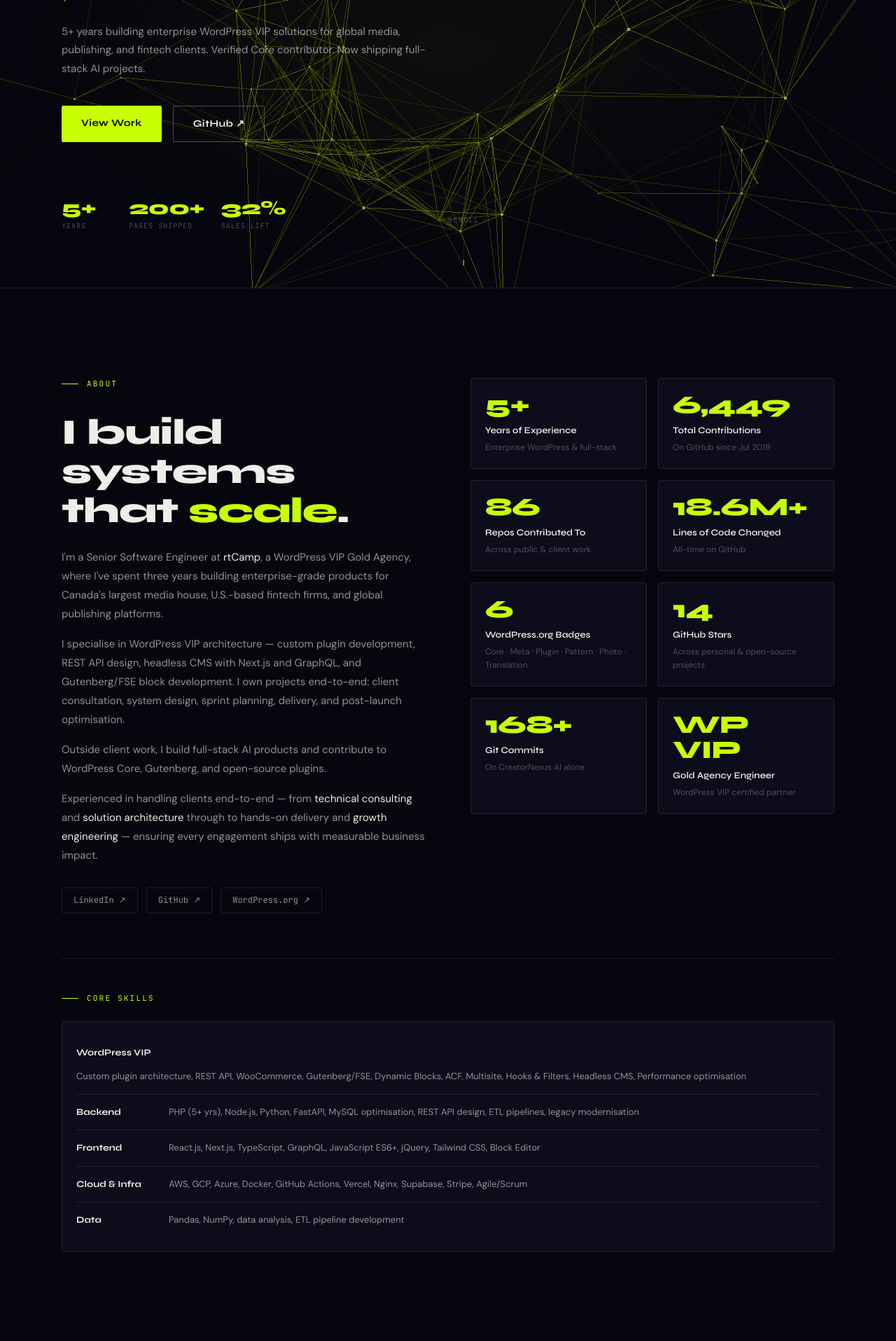
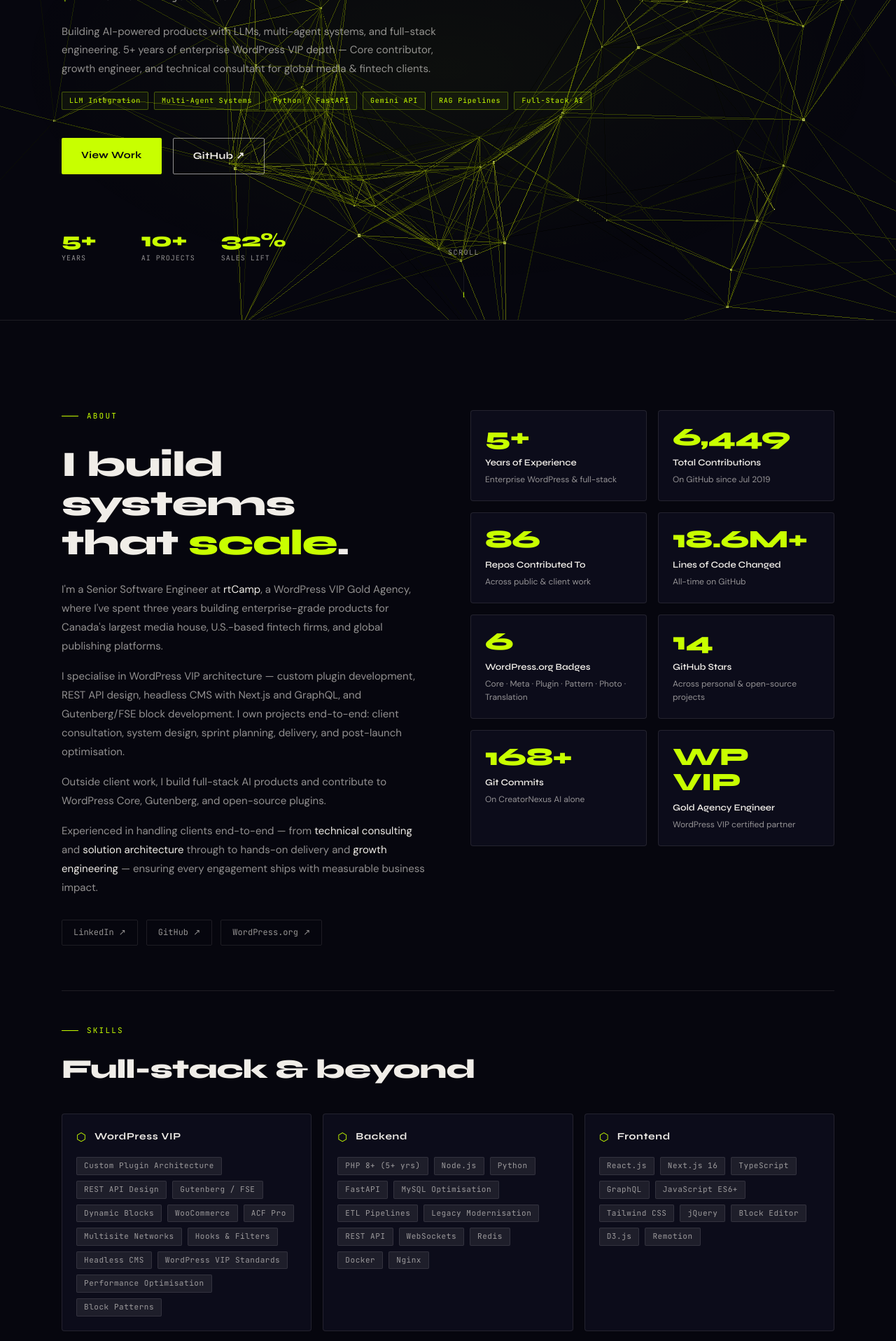
Before and after one commit to HILAYTRIVEDI/portfolio-hilay, a Next.js app: page / in a window 1280 px wide. Shown: the part 440-2356 px from the top of the page at 70% size. Built offline with nearby package versions, Linux system fonts and the light colour scheme.

Commit message:
feat: update components and styles for improved layout and content clarity

```diff
--- a/src/app/page.tsx
+++ b/src/app/page.tsx
@@ -2,7 +2,6 @@ import Navigation from "@/components/Navigation";
 import Hero from "@/components/Hero";
 import About from "@/components/About";
 import Experience from "@/components/Experience";
-import Skills from "@/components/Skills";
 import Projects from "@/components/Projects";
 import OpenSource from "@/components/OpenSource";
 import Contact from "@/components/Contact";
@@ -14,7 +13,6 @@ export default function Home() {
       <Hero />
       <About />
       <Experience />
-      <Skills />
       <Projects />
       <OpenSource />
       <Contact />
--- a/src/components/About.tsx
+++ b/src/components/About.tsx
@@ -155,7 +155,7 @@ export default function About() {
                   style={{ marginTop: "8px", fontSize: "13px", fontWeight: 600, color: "var(--white)" }}>
                   {s.label}
                 </div>
-                <div style={{ marginTop: "4px", fontSize: "12px", color: "var(--white-30)" }}>
+                <div style={{ marginTop: "4px", fontSize: "12px", color: "var(--white-60)" }}>
                   {s.detail}
                 </div>
               </div>
@@ -163,7 +163,7 @@ export default function About() {
           </div>
         </div>
 
-        {/* Core Skills — resume-style, full width */}
+        {/* Skills — Full-stack & beyond */}
         <div
           className="reveal"
           style={{
@@ -172,33 +172,68 @@ export default function About() {
             borderTop: "1px solid var(--border)",
           }}
         >
-          <div className="section-label" style={{ marginBottom: "24px" }}>Core Skills</div>
-          <div className="skill-group" style={{ display: "flex", flexDirection: "column", gap: "0" }}>
+          <div className="section-label" style={{ marginBottom: "16px" }}>Skills</div>
+          <h2
+            className="ht-font-display"
+            style={{
+              fontWeight: 800,
+              fontSize: "clamp(28px, 3vw, 40px)",
+              letterSpacing: "-0.02em",
+              color: "var(--white)",
+              marginBottom: "32px",
+            }}
+          >
+            Full-stack &amp; beyond
+          </h2>
+          <div
+            style={{
+              display: "grid",
+              gridTemplateColumns: "repeat(auto-fill, minmax(280px, 1fr))",
+              gap: "16px",
+            }}
+          >
             {[
-              { category: "WordPress VIP", skills: "Custom plugin architecture, REST API, WooCommerce, Gutenberg/FSE, Dynamic Blocks, ACF, Multisite, Hooks & Filters, Headless CMS, Performance optimisation" },
-              { category: "Backend", skills: "PHP (5+ yrs), Node.js, Python, FastAPI, MySQL optimisation, REST API design, ETL pipelines, legacy modernisation" },
-              { category: "Frontend", skills: "React.js, Next.js, TypeScript, GraphQL, JavaScript ES6+, jQuery, Tailwind CSS, Block Editor" },
-              { category: "Cloud & Infra", skills: "AWS, GCP, Azure, Docker, GitHub Actions, Vercel, Nginx, Supabase, Stripe, Agile/Scrum" },
-              { category: "Data", skills: "Pandas, NumPy, data analysis, ETL pipeline development" },
-            ].map((row, i, arr) => (
-              <div
-                key={row.category}
-                style={{
-                  display: "flex",
-                  alignItems: "baseline",
-                  gap: "12px",
-                  paddingTop: "14px",
-                  paddingBottom: "14px",
-                  borderBottom: i < arr.length - 1 ? "1px solid var(--border)" : "none",
-                  flexWrap: "wrap",
-                }}
-              >
-                <span className="ht-font-display" style={{ fontSize: "13px", fontWeight: 700, color: "var(--white)", flexShrink: 0, minWidth: "120px" }}>
-                  {row.category}
-                </span>
-                <span style={{ fontSize: "13px", color: "var(--white-60)", lineHeight: "1.7" }}>
-                  {row.skills}
-                </span>
+              {
+                category: "WordPress VIP",
+                skills: ["Custom Plugin Architecture", "REST API Design", "Gutenberg / FSE", "Dynamic Blocks", "WooCommerce", "ACF Pro", "Multisite Networks", "Hooks & Filters", "Headless CMS", "WordPress VIP Standards", "Performance Optimisation", "Block Patterns"],
+              },
+              {
+                category: "Backend",
+                skills: ["PHP 8+ (5+ yrs)", "Node.js", "Python", "FastAPI", "MySQL Optimisation", "ETL Pipelines", "Legacy Modernisation", "REST API", "WebSockets", "Redis", "Docker", "Nginx"],
+              },
+              {
+                category: "Frontend",
+                skills: ["React.js", "Next.js 16", "TypeScript", "GraphQL", "JavaScript ES6+", "Tailwind CSS", "jQuery", "Block Editor", "D3.js", "Remotion"],
+              },
+              {
+                category: "Cloud & Infra",
+                skills: ["AWS", "GCP", "Azure", "GitHub Actions", "Vercel", "Supabase", "PostgreSQL", "Stripe", "CI/CD", "VPS Deployment", "Agile / Scrum"],
+              },
+              {
+                category: "AI & Data",
+                skills: ["Google Gemini API", "LLM Integration", "Multi-Agent Systems", "Pandas", "NumPy", "Data Analysis", "ETL Pipelines", "Knowledge Graphs", "Pexels API", "OCR / Translation"],
+              },
+              {
+                category: "AI Tools & Libraries",
+                skills: ["Claude (Anthropic)", "ChatGPT / OpenAI", "Google Gemini", "LangChain", "LangGraph", "CrewAI", "RAG Pipelines", "Vector Databases", "Prompt Engineering", "AI Agents"],
+              },
+              {
+                category: "Consulting & Business",
+                skills: ["Technical Consultancy", "Business Analysis", "Requirement Gathering", "Solution Discovery", "Proposal Preparation", "Scope of Work", "Client Management", "Upselling", "Quotations & Timelines"],
+              },
+            ].map((group) => (
+              <div key={group.category} className="skill-group">
+                <div style={{ display: "flex", alignItems: "center", gap: "12px", marginBottom: "16px" }}>
+                  <span style={{ color: "var(--lime)", fontSize: "16px" }}>⬡</span>
+                  <h3 className="ht-font-display" style={{ fontSize: "14px", fontWeight: 700, color: "var(--white)", letterSpacing: "0.05em" }}>
+                    {group.category}
+                  </h3>
+                </div>
+                <div style={{ display: "flex", flexWrap: "wrap", gap: "8px" }}>
+                  {group.skills.map((skill) => (
+                    <span key={skill} className="tech-tag">{skill}</span>
+                  ))}
+                </div>
               </div>
             ))}
           </div>
--- a/src/components/Contact.tsx
+++ b/src/components/Contact.tsx
@@ -142,7 +142,7 @@ export default function Contact() {
             >
               <div
                 className="ht-font-mono"
-                style={{ fontSize: "10px", color: "var(--white-30)", letterSpacing: "0.12em", marginBottom: "8px" }}
+                style={{ fontSize: "10px", color: "var(--white-60)", letterSpacing: "0.12em", marginBottom: "8px" }}
               >
                 {social.label.toUpperCase()}
               </div>
@@ -174,13 +174,13 @@ export default function Contact() {
             gap: "16px",
           }}
         >
-          <div className="ht-font-display" style={{ fontWeight: 700, color: "var(--white-30)", fontSize: "13px" }}>
+          <div className="ht-font-display" style={{ fontWeight: 700, color: "var(--white-60)", fontSize: "13px" }}>
             HILAY TRIVEDI<span style={{ color: "var(--lime)" }}>.</span>
           </div>
-          <div className="ht-font-mono" style={{ color: "var(--white-30)", fontSize: "11px", letterSpacing: "0.08em" }}>
+          <div className="ht-font-mono" style={{ color: "var(--white-60)", fontSize: "11px", letterSpacing: "0.08em" }}>
             Built with Next.js · Ahmedabad, India · {new Date().getFullYear()}
           </div>
-          <div className="ht-font-mono" style={{ color: "var(--white-30)", fontSize: "11px" }}>
+          <div className="ht-font-mono" style={{ color: "var(--white-60)", fontSize: "11px" }}>
             <span style={{ color: "var(--lime)" }}>Available</span> for remote roles
           </div>
         </div>
--- a/src/components/Experience.tsx
+++ b/src/components/Experience.tsx
@@ -9,6 +9,7 @@ const experiences = [
     period: "Jan 2023 – Present",
     type: "Remote · WordPress VIP Gold Agency",
     highlights: [
+      "Worked as a Growth Engineer — managed clients end-to-end including technical consultancy, business analysis, proposal preparation, quotations, timeline discussions, client dealings, Scope of Work creation, and upselling.",
       "Developing high-performance dynamic Gutenberg blocks and leading frontend performance initiatives for Canada's largest media house — one of the highest-traffic publishing platforms in the country.",
       "Technical Lead for a top-rated U.S.-based futures prop trading firm: client consultation, system architecture, sprint planning, hands-on development, code review, and post-launch support.",
       "Led a cross-functional team of 8 engineers to architect and deliver 200+ landing pages in 6 weeks using a reusable PHP/ACF component system, driving a 32% sales increase and 200% daily visitor growth.",
@@ -16,7 +17,7 @@ const experiences = [
       "Built headless multisite WordPress networks: custom GraphQL API endpoints and React/Next.js frontend components.",
       "Contributed PHP theme templates, block patterns, and SSR blocks to the Built By WordPress (BBWPC) global open-source initiative.",
     ],
-    tech: ["WordPress VIP", "PHP", "Gutenberg", "React", "Next.js", "GraphQL", "ACF", "WooCommerce", "REST API"],
+    tech: ["WordPress VIP", "PHP", "Gutenberg", "React", "Next.js", "GraphQL", "ACF", "WooCommerce", "REST API", "Technical Consultancy", "Business Analysis", "Scope of Work"],
   },
   {
     company: "Multidots Solutions Pvt Ltd",
@@ -155,8 +156,8 @@ export default function Experience() {
                     <span className="ht-font-display" style={{ color: "var(--lime)", fontSize: "15px", fontWeight: 600 }}>
                       {exp.company}
                     </span>
-                    <span style={{ color: "var(--white-30)", fontSize: "13px" }}>·</span>
-                    <span className="ht-font-mono" style={{ color: "var(--white-30)", fontSize: "12px" }}>
+                    <span style={{ color: "var(--white-60)", fontSize: "13px" }}>·</span>
+                    <span className="ht-font-mono" style={{ color: "var(--white-60)", fontSize: "12px" }}>
                       {exp.type}
                     </span>
                   </div>
@@ -168,7 +169,7 @@ export default function Experience() {
                     padding: "6px 12px",
                     borderRadius: "2px",
                     border: "1px solid var(--border)",
-                    color: "var(--white-30)",
+                    color: "var(--white-60)",
                     letterSpacing: "0.05em",
                     flexShrink: 0,
                   }}
--- a/src/components/Hero.tsx
+++ b/src/components/Hero.tsx
@@ -9,11 +9,11 @@ const ParticleNetwork = dynamic(() => import("./ParticleNetwork"), {
 });
 
 const roles = [
-  "Senior WordPress & PHP Engineer",
-  "WordPress VIP Specialist",
+  "Full-Stack AI Builder",
+  "LLM & Multi-Agent Systems Engineer",
+  "Senior WordPress VIP Engineer",
   "Headless CMS Architect",
   "WordPress Core Contributor",
-  "Full-Stack AI Builder",
 ];
 
 export default function Hero() {
@@ -140,16 +140,46 @@ export default function Hero() {
           className="hero-anim-4"
           style={{
             marginTop: "24px",
-            maxWidth: "520px",
+            maxWidth: "540px",
             color: "var(--white-60)",
             fontSize: "15px",
             lineHeight: "1.75",
           }}
         >
-          5+ years building enterprise WordPress VIP solutions for global media,
-          publishing, and fintech clients. Verified Core contributor. Now
-          shipping full-stack AI projects.
+          Building AI-powered products with LLMs, multi-agent systems, and
+          full-stack engineering. 5+ years of enterprise WordPress VIP depth —
+          Core contributor, growth engineer, and technical consultant for global
+          media &amp; fintech clients.
         </p>
+
+        {/* AI tech strip */}
+        <div
+          className="hero-anim-4"
+          style={{
+            marginTop: "20px",
+            display: "flex",
+            flexWrap: "wrap",
+            gap: "8px",
+          }}
+        >
+          {["LLM Integration", "Multi-Agent Systems", "Python / FastAPI", "Gemini API", "RAG Pipelines", "Full-Stack AI"].map((tag) => (
+            <span
+              key={tag}
+              className="ht-font-mono"
+              style={{
+                fontSize: "10px",
+                letterSpacing: "0.08em",
+                padding: "4px 10px",
+                borderRadius: "2px",
+                border: "1px solid rgba(200,255,0,0.3)",
+                color: "var(--lime)",
+                background: "rgba(200,255,0,0.05)",
+              }}
+            >
+              {tag}
+            </span>
+          ))}
+        </div>
 
         {/* CTAs */}
         <div
@@ -192,7 +222,7 @@ export default function Hero() {
               borderRadius: "2px",
               fontSize: "14px",
               letterSpacing: "0.03em",
-              border: "1px solid var(--white-30)",
+              border: "1px solid var(--white-60)",
               color: "var(--white)",
               textDecoration: "none",
               display: "inline-block",
@@ -205,7 +235,7 @@ export default function Hero() {
             }}
             onMouseLeave={(e) => {
               const el = e.currentTarget as HTMLElement;
-              el.style.borderColor = "var(--white-30)";
+              el.style.borderColor = "var(--white-60)";
               el.style.color = "var(--white)";
             }}
           >
@@ -226,7 +256,7 @@ export default function Hero() {
         >
           {[
             { num: "5+", label: "Years" },
-            { num: "200+", label: "Pages shipped" },
+            { num: "10+", label: "AI Projects" },
             { num: "32%", label: "Sales lift" },
           ].map((s) => (
             <div key={s.label}>
@@ -238,7 +268,7 @@ export default function Hero() {
               </div>
               <div
                 className="ht-font-mono"
-                style={{ marginTop: "4px", fontSize: "10px", color: "var(--white-30)", letterSpacing: "0.1em" }}
+                style={{ marginTop: "4px", fontSize: "10px", color: "var(--white-60)", letterSpacing: "0.1em" }}
               >
                 {s.label.toUpperCase()}
               </div>
@@ -264,7 +294,7 @@ export default function Hero() {
       >
         <span
           className="ht-font-mono"
-          style={{ fontSize: "10px", color: "var(--white-30)", letterSpacing: "0.15em" }}
+          style={{ fontSize: "10px", color: "var(--white-60)", letterSpacing: "0.15em" }}
         >
           SCROLL
         </span>
--- a/src/components/Navigation.tsx
+++ b/src/components/Navigation.tsx
@@ -6,6 +6,7 @@ const navLinks = [
   { label: "About", href: "#about" },
   { label: "Work", href: "#experience" },
   { label: "Projects", href: "#projects" },
+  { label: "Open Source", href: "#open-source" },
   { label: "Contact", href: "#contact" },
 ];
 
--- a/src/components/OpenSource.tsx
+++ b/src/components/OpenSource.tsx
@@ -33,6 +33,7 @@ export default function OpenSource() {
 
   return (
     <section
+      id="open-source"
       ref={ref}
       className="section-mobile-pad"
       style={{
--- a/src/components/Projects.tsx
+++ b/src/components/Projects.tsx
@@ -112,7 +112,7 @@ function ProjectCard({ project }: { project: (typeof projects)[0] }) {
                   padding: "6px 10px",
                   borderRadius: "2px",
                   border: "1px solid var(--border)",
-                  color: "var(--white-30)",
+                  color: "var(--white-60)",
                   textDecoration: "none",
                   transition: "all 0.2s ease",
                 }}
@@ -124,7 +124,7 @@ function ProjectCard({ project }: { project: (typeof projects)[0] }) {
                 onMouseLeave={(e) => {
                   const el = e.currentTarget as HTMLElement;
                   el.style.borderColor = "var(--border)";
-                  el.style.color = "var(--white-30)";
+                  el.style.color = "var(--white-60)";
                 }}
               >
                 GH ↗
@@ -141,7 +141,7 @@ function ProjectCard({ project }: { project: (typeof projects)[0] }) {
         {/* Highlights */}
         <div style={{ marginTop: "16px", display: "flex", flexWrap: "wrap", gap: "12px" }}>
           {project.highlights.map((h) => (
-            <span key={h} style={{ display: "flex", alignItems: "center", gap: "4px", fontSize: "12px", color: "var(--white-30)" }}>
+            <span key={h} style={{ display: "flex", alignItems: "center", gap: "4px", fontSize: "12px", color: "var(--white-60)" }}>
               <span style={{ color: "var(--lime)" }}>✓</span>
               {h}
             </span>
--- a/src/components/Skills.tsx
+++ b/src/components/Skills.tsx
@@ -22,6 +22,14 @@ const skillGroups = [
   {
     category: "AI & Data",
     skills: ["Google Gemini API", "LLM Integration", "Multi-Agent Systems", "Pandas", "NumPy", "Data Analysis", "ETL Pipelines", "Knowledge Graphs", "Pexels API", "OCR / Translation"],
+  },
+  {
+    category: "AI Tools & Libraries",
+    skills: ["Claude (Anthropic)", "ChatGPT / OpenAI", "Google Gemini", "LangChain", "LangGraph", "CrewAI", "RAG Pipelines", "Vector Databases", "Prompt Engineering", "AI Agents"],
+  },
+  {
+    category: "Consulting & Business",
+    skills: ["Technical Consultancy", "Business Analysis", "Requirement Gathering", "Solution Discovery", "Proposal Preparation", "Scope of Work", "Client Management", "Upselling", "Quotations & Timelines"],
   },
 ];
 
@@ -87,7 +95,7 @@ export default function Skills() {
                 marginRight: "24px",
                 flexShrink: 0,
                 fontSize: "11px",
-                color: "var(--white-30)",
+                color: "var(--white-60)",
                 letterSpacing: "0.15em",
               }}
             >
@@ -171,7 +179,7 @@ export default function Skills() {
                     <div className="ht-font-display" style={{ fontSize: "14px", fontWeight: 600, color: "var(--white)" }}>
                       {edu.degree}
                     </div>
-                    <div style={{ marginTop: "4px", fontSize: "12px", color: "var(--white-30)" }}>{edu.school}</div>
+                    <div style={{ marginTop: "4px", fontSize: "12px", color: "var(--white-60)" }}>{edu.school}</div>
                   </div>
                   <span className="ht-font-mono" style={{ fontSize: "11px", color: "var(--lime)", flexShrink: 0 }}>
                     {edu.year}
```
